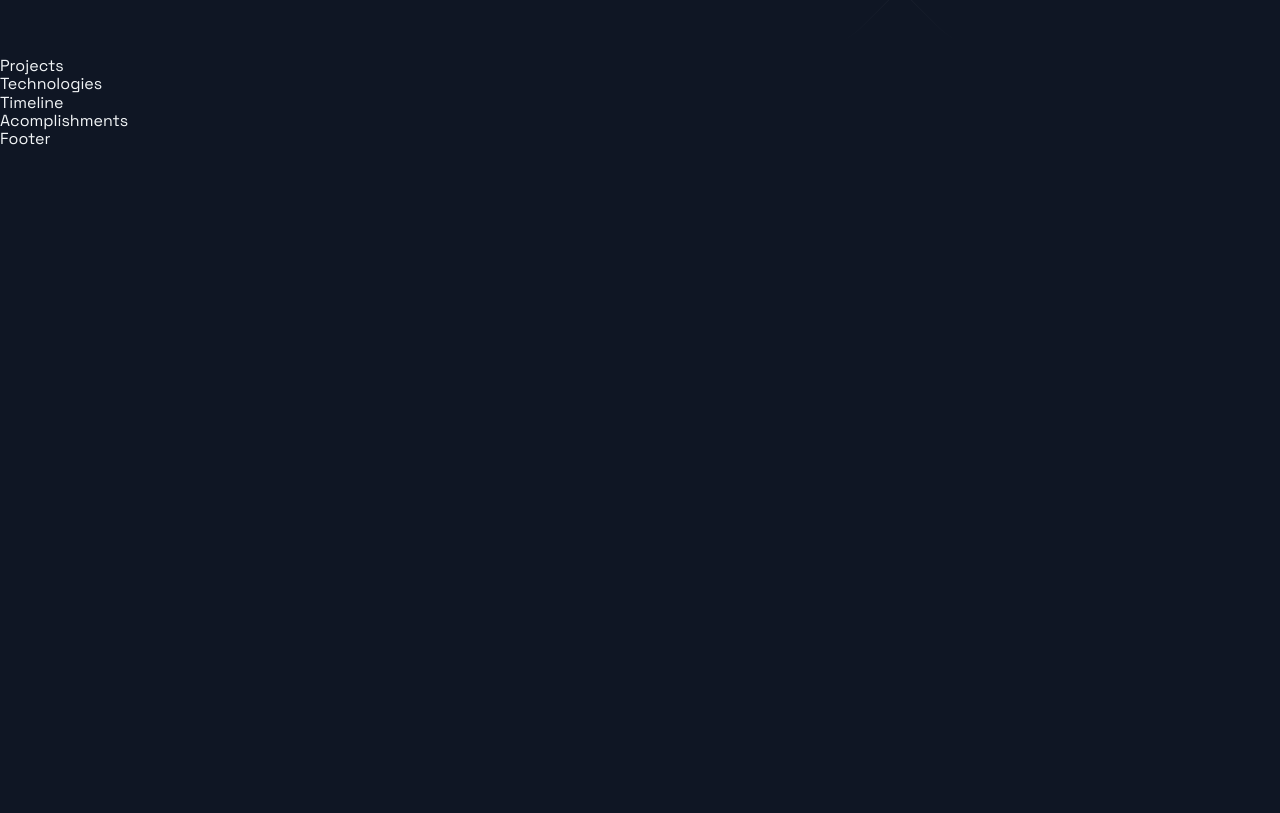
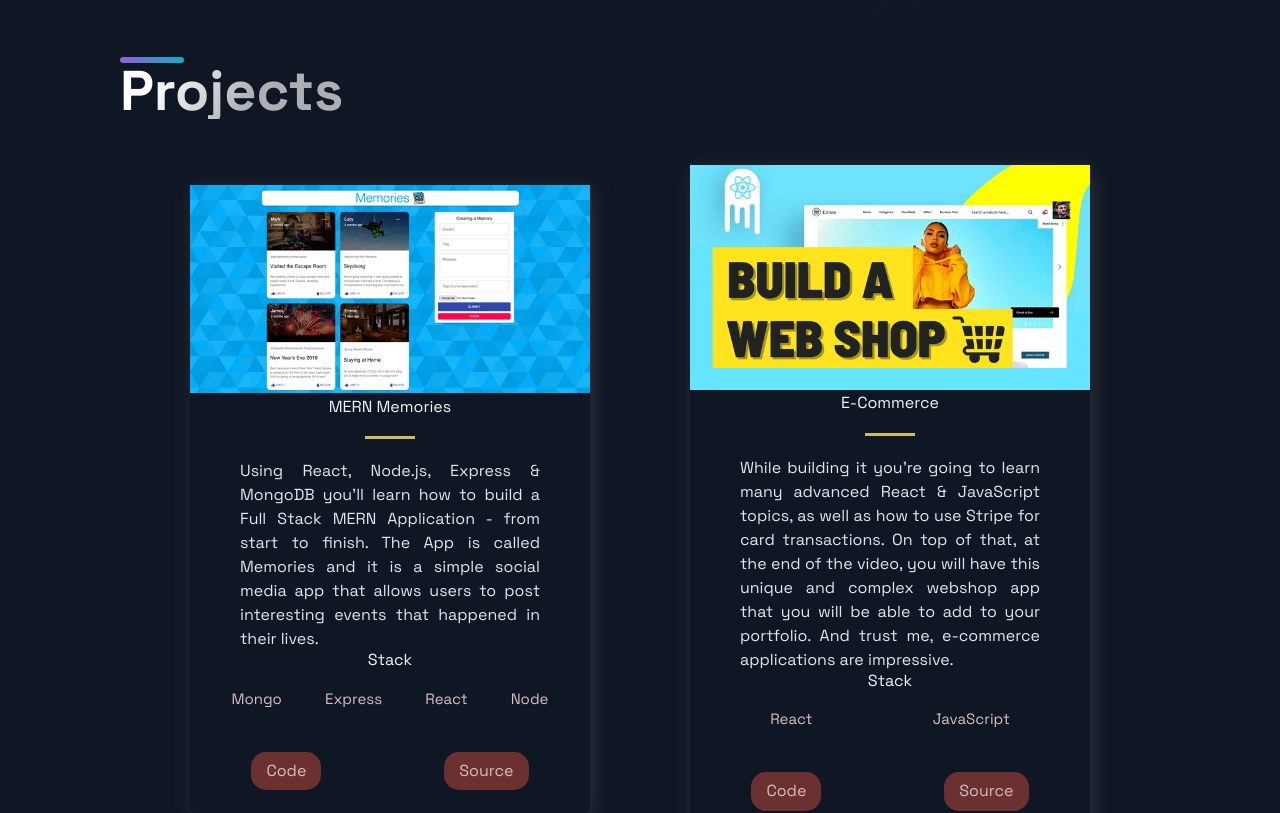
Before and after one commit to ardevsrc/fe_practice, a Next.js app in the folder portfolio_website/: page / in a window 1280 px wide. Shown: the part 580-1393 px from the top of the page. Before the commit the page ends 800 px from the top, so only its background shows below. Built offline with nearby package versions, Linux system fonts and the light colour scheme.

Commit message:
Project.js
Added projects section

```diff
--- a/portfolio_website/src/components/Projects/Projects.js
+++ b/portfolio_website/src/components/Projects/Projects.js
@@ -5,9 +5,35 @@
 import { projects } from '../../constants/constants';
 
 const Projects = () => (
-  <div>
-    Projects
-  </div>
+  <Section nopadding id="projects">
+    <SectionDivider />
+    <SectionTitle>Projects</SectionTitle>
+    <GridContainer>
+      {projects.map(({id, image, title, description, tags, source, visit }) => (
+        <BlogCard key={id}>
+          <Img src={image} />
+          <TitleContent>
+            <headerThree title>{title}</headerThree>
+            <Hr />
+          </TitleContent>
+          <CardInfo>{description}</CardInfo>
+          <div>
+            <TitleContent>Stack</TitleContent>
+            <TagList>
+              {tags.map((tag,i) => (
+                <Tag key={i}>{tag}</Tag>
+              ))}
+            </TagList>
+          </div>
+          <UtilityList>
+            <ExternalLinks href={visit}>Code</ExternalLinks>
+            <ExternalLinks href={source}>Source</ExternalLinks>
+          </UtilityList>
+        </BlogCard>
+      ))}
+    </GridContainer>
+  </Section>
+
 );
 
 export default Projects;
```
